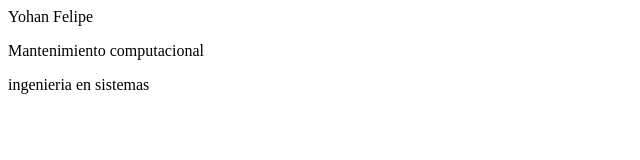
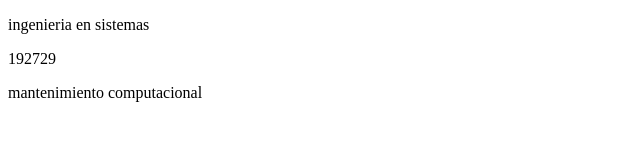
Before and after one commit to yfvillamizarm-max/primer-commit-A, a plain HTML site: page readme.md/index.html in a window 1280 px wide. Shown: the whole page, without its empty margins (0-640 px from the left). Drawn offline with Linux system fonts and the light colour scheme.

Commit message:
primer commit

```diff
--- a/readme.md/index.html
+++ b/readme.md/index.html
@@ -1,4 +1,12 @@
-<p>Yohan Felipe</p>
-<p>Mantenimiento computacional</p>
-<p>ingenieria en sistemas </p>
-<ul>
+<!DOCTYPE html>
+<html lang="es">
+<head>
+    <meta charset="UTF-8">
+    <title>yohan felipe villamizar </title>
+</head>
+<body>
+    <p>ingenieria en sistemas </p>
+    <p>192729</p>
+    <p>mantenimiento computacional </p>
+</body>
+</html>
```
